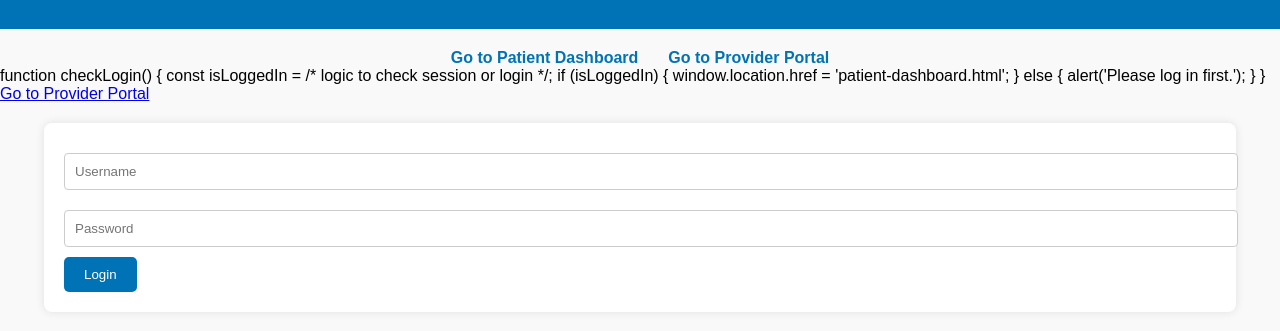
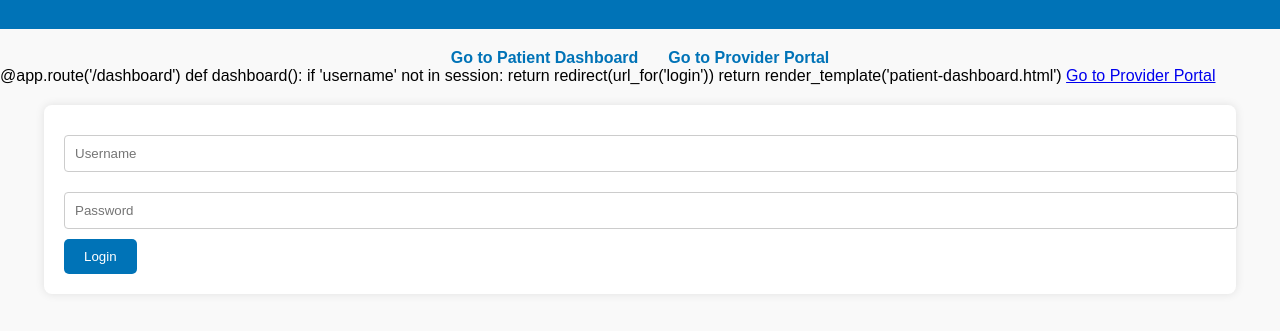
Before and after one commit to Tylerl7374/patient-portal, a plain HTML site: page index.html in a window 1280 px wide. Shown: the part 71-402 px from the top of the page. Drawn offline with Linux system fonts and the light colour scheme.

Commit message:
Update index.html

```diff
--- a/index.html
+++ b/index.html
@@ -73,14 +73,11 @@
     <a href="#" onclick="checkLogin()">Go to Patient Dashboard</a>
     <a href="provider-portal.html">Go to Provider Portal</a>
 </nav>
-function checkLogin() {
-    const isLoggedIn = /* logic to check session or login */;
-    if (isLoggedIn) {
-        window.location.href = 'patient-dashboard.html';
-    } else {
-        alert('Please log in first.');
-    }
-}
+@app.route('/dashboard')
+def dashboard():
+    if 'username' not in session:
+        return redirect(url_for('login'))
+    return render_template('patient-dashboard.html')
         <a href="provider-portal.html">Go to Provider Portal</a> <!-- Link to Provider Portal -->
     </nav>
 
```
